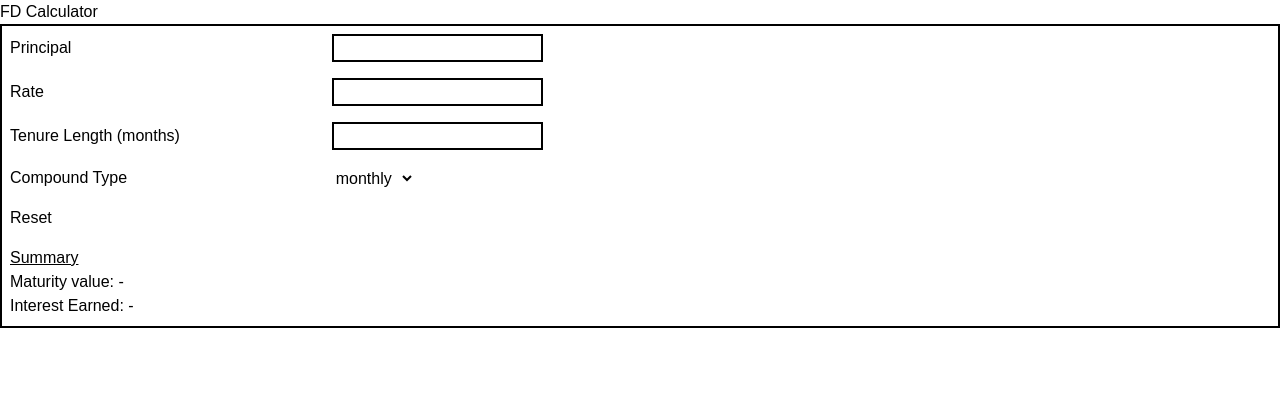
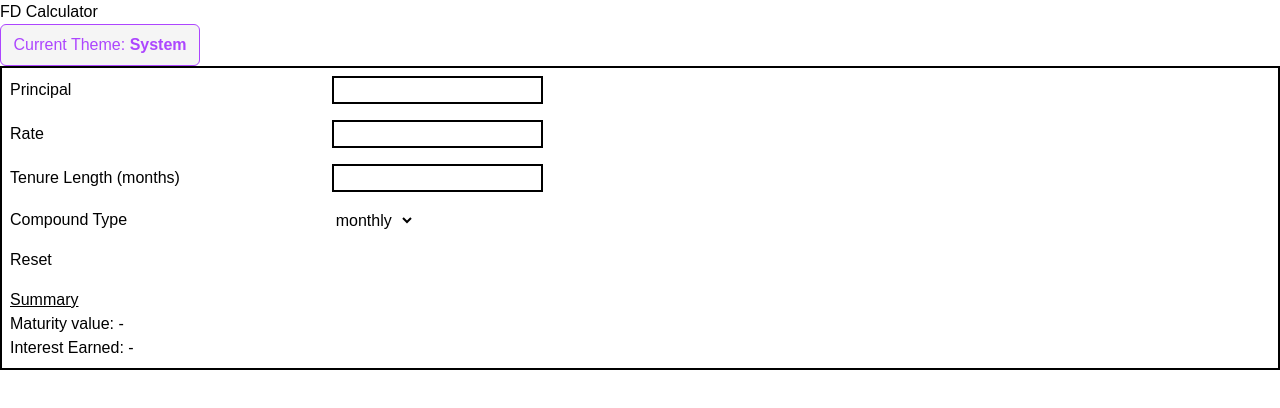
Before and after one commit to nevtay/fd-calculator, a Next.js app: page / in a window 1280 px wide. Shown: the top 408 px of the page. Built offline with nearby package versions, Linux system fonts and the light colour scheme.

Commit message:
feat: render <ThemeToggle /> in page.tsx

```diff
--- a/app/page.tsx
+++ b/app/page.tsx
@@ -1,10 +1,11 @@
 import Calculator from "@/components/Calculator";
-import Image from "next/image";
+import { ThemeToggle } from "@/components/Theme/ThemeToggle";
 
 export default function Home() {
   return (
     <div>
       <h1>FD Calculator</h1>
+      <ThemeToggle />
       <Calculator />
     </div>
   );
--- a/components/Calculator.tsx
+++ b/components/Calculator.tsx
@@ -1,5 +1,6 @@
 "use client";
 import { useEffect, useState } from "react";
+import { ThemeToggle } from "./Theme/ThemeToggle";
 import {
   growthSeries,
   interestEarned as calculateInterestEarned,
```
